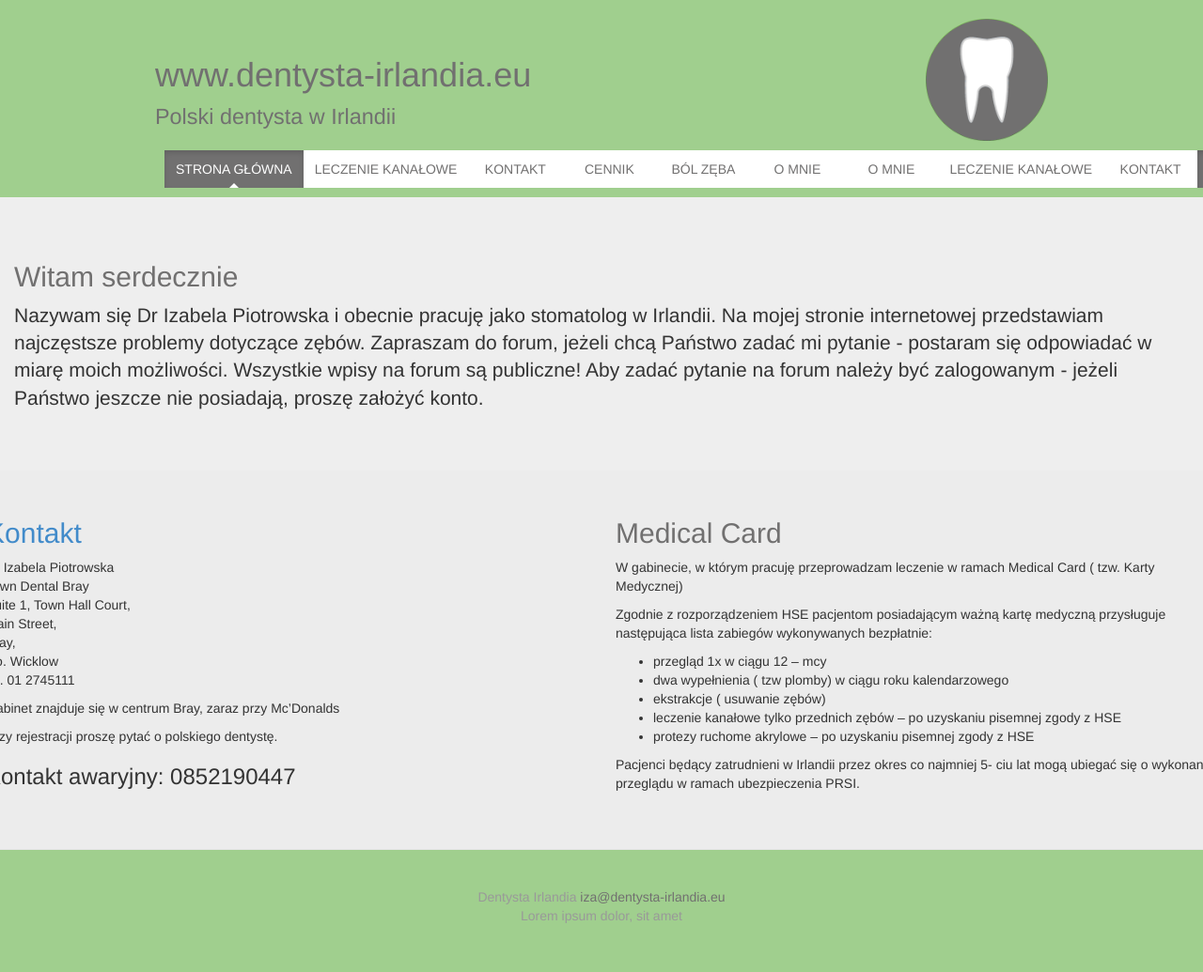
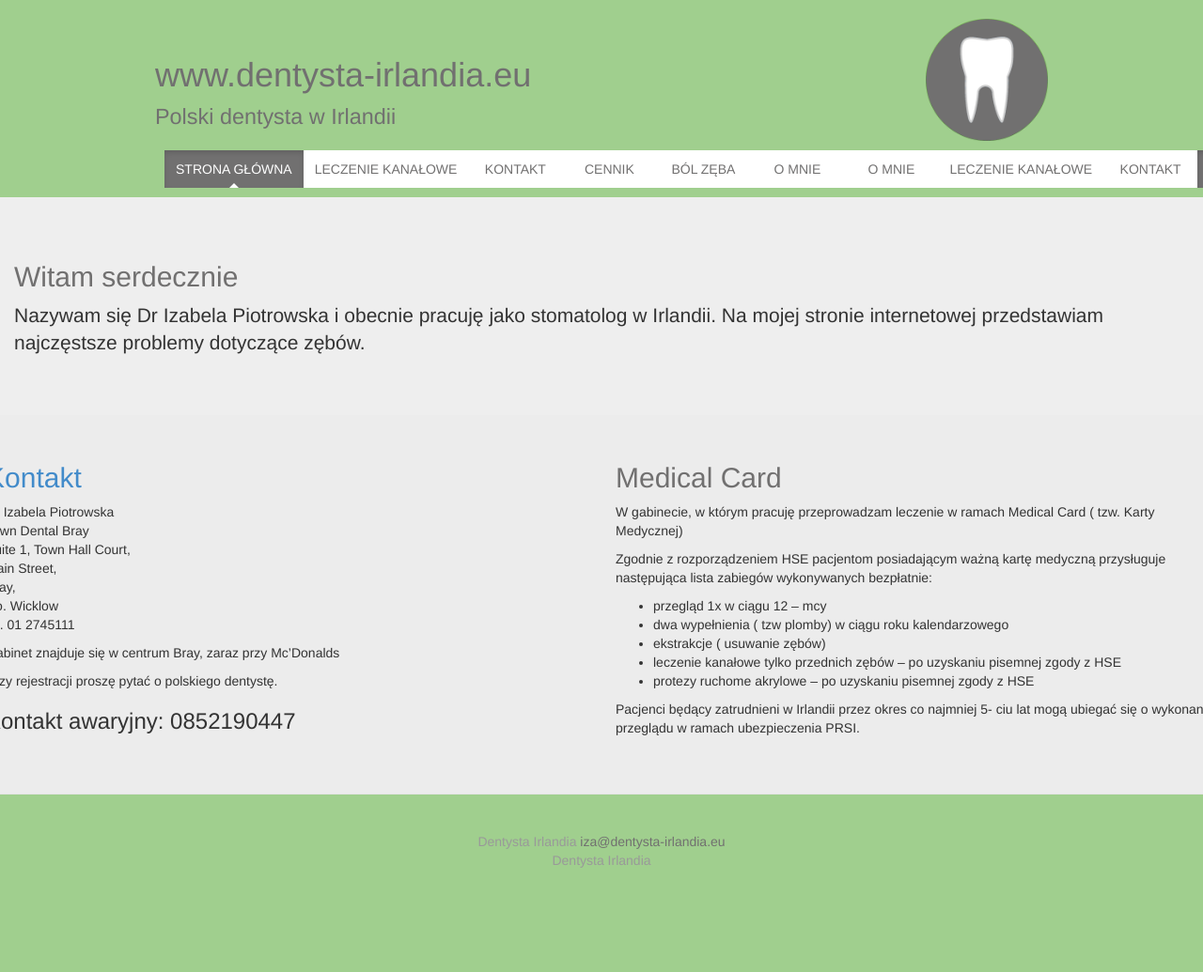
Before and after one commit to tmuras/dentysta-irlandia, a Jekyll site: the page built from index.html, in a window 1280 px wide. Shown: the whole page at 94% size. Built offline with Jekyll 4.4.1, drawn with Linux system fonts in a browser that asks for light colours; nearby versions of some CDN libraries; after the commit the page ends 976 px from its top, so only the background shows below that.

Commit message:
update config

```diff
--- a/_config.yml
+++ b/_config.yml
@@ -2,10 +2,10 @@
 name: Dentysta Irlandia
 title: Dentysta Irlandia
 email: iza@dentysta-irlandia.eu
-description: "Lorem ipsum dolor, sit amet"
+description: "Dentysta Irlandia"
 baseurl: ""
-url: "http://localhost:4000"
-author: "annonymous"
+url: "http://dentysta-irlandia.eu"
+author: "Agile Sparkle"
 
 # Build settings
 markdown: kramdown
--- a/index.html
+++ b/index.html
@@ -7,9 +7,7 @@ layout: default
         <h2>Witam serdecznie</h2>
         <p class="lead">
 
-Nazywam się Dr Izabela Piotrowska i obecnie pracuję jako stomatolog w Irlandii. Na mojej stronie internetowej przedstawiam najczęstsze problemy dotyczące zębów. Zapraszam do forum, jeżeli chcą Państwo zadać mi pytanie - postaram się odpowiadać w miarę moich możliwości. Wszystkie wpisy na forum są publiczne!
-
-Aby zadać pytanie na forum należy być zalogowanym - jeżeli Państwo jeszcze nie posiadają, proszę założyć konto.</p>
+Nazywam się Dr Izabela Piotrowska i obecnie pracuję jako stomatolog w Irlandii. Na mojej stronie internetowej przedstawiam najczęstsze problemy dotyczące zębów.</p>
 
       </div>
 
```
